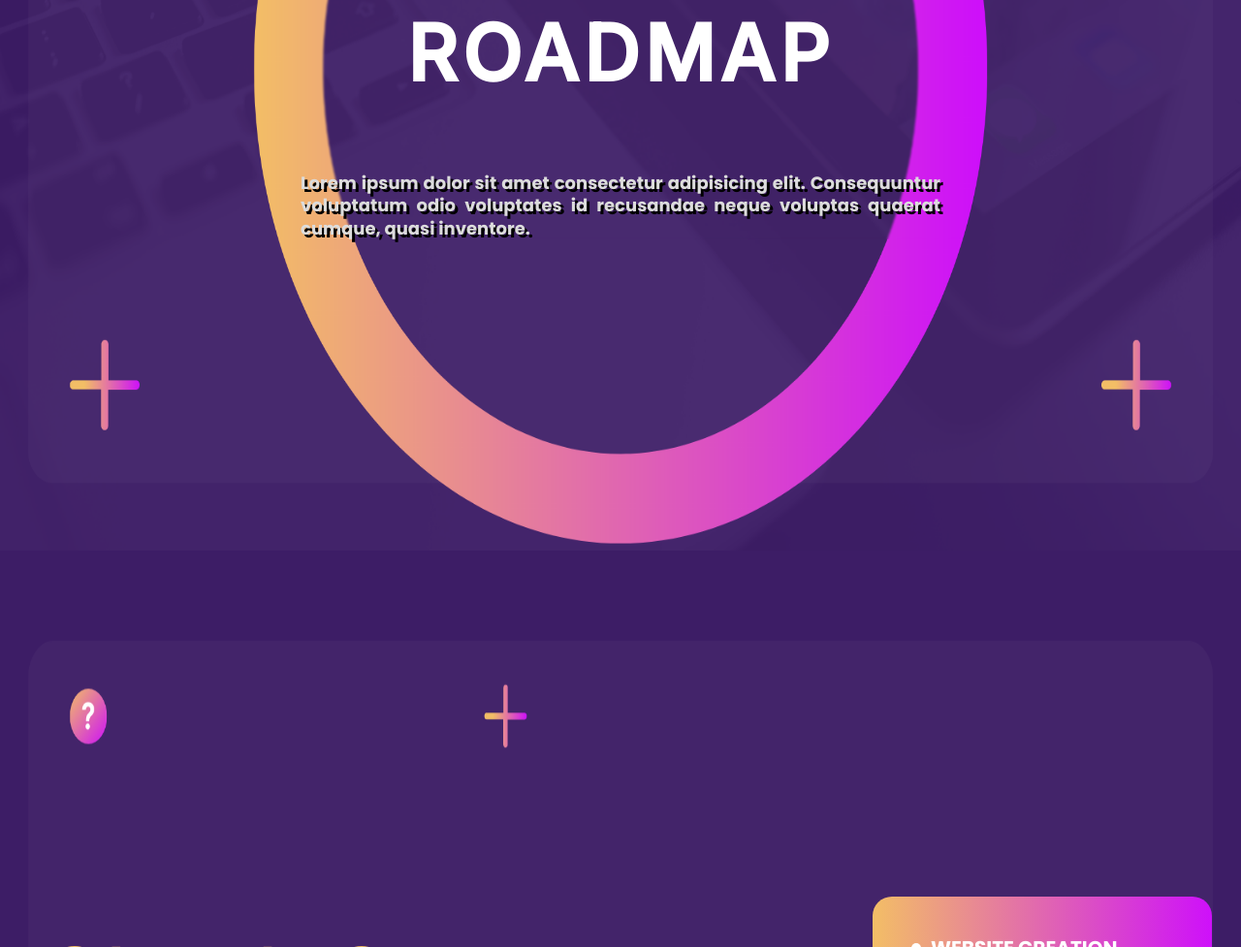
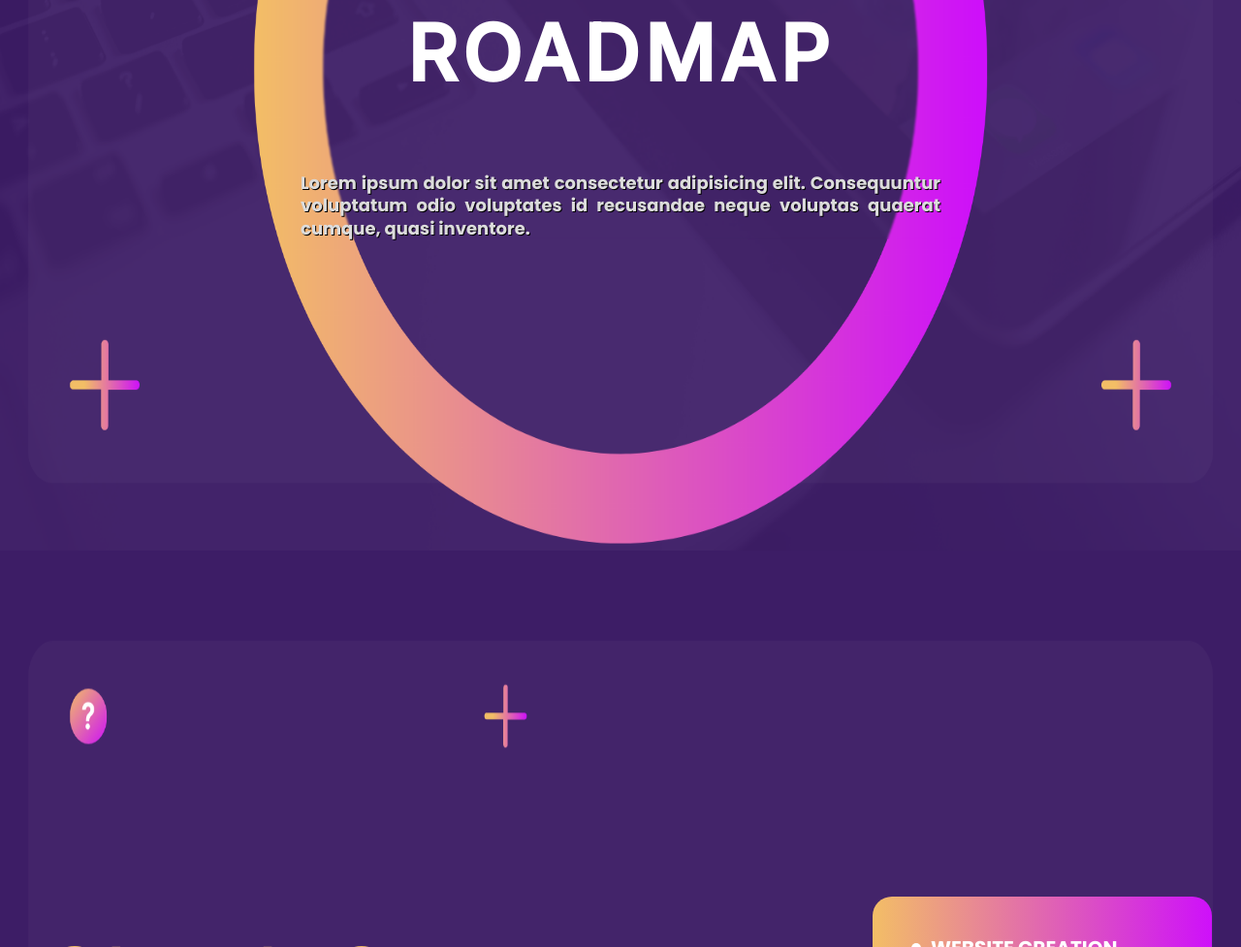
Before and after one commit to AltairDaMasyaf/FaceMeta, a plain HTML site: page index.html in a window 1280 px wide. Shown: the part 3462-4439 px from the top of the page at 97% size. Drawn offline with nearby package versions, Linux system fonts and the light colour scheme.

Commit message:
Add files via upload

```diff
--- a/styles/style.css
+++ b/styles/style.css
@@ -655,10 +655,10 @@ button:hover {
 }
 .rm-intro .rm p {
   font-family: "Poppins", sans-serif;
-  text-shadow: 3px 3px black !important;
   font-size: 1.3rem;
   text-align: center;
   color: gainsboro;
+  text-shadow: 1px 1px black;
 }
 
 @media screen and (min-width: 768px) {
```
